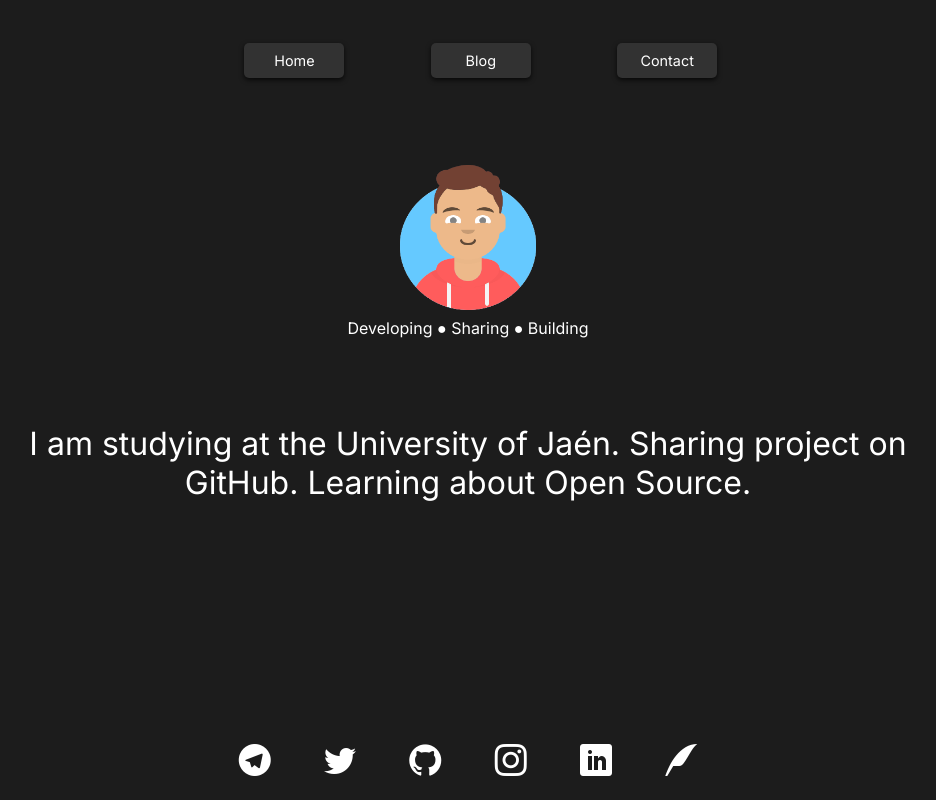
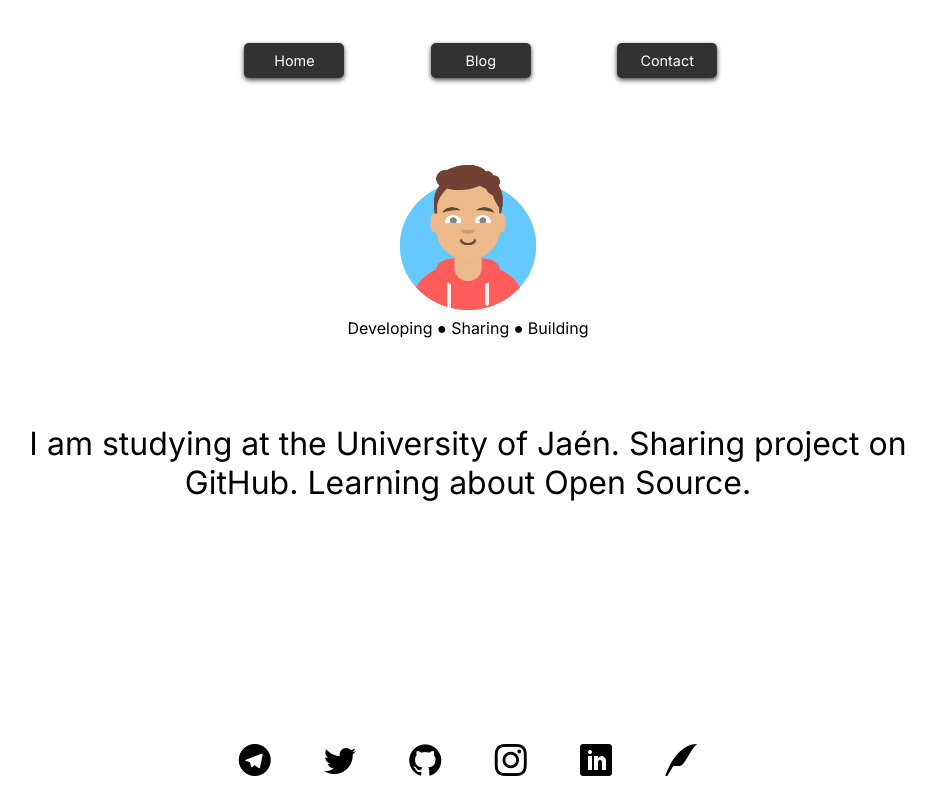
Before and after one commit to manuelalferez/personal-website, a React (Create React App) app: page / in a window 1280 px wide. Shown: the whole page, without its empty margins (172-1108 px from the left). Built offline with nearby package versions, Linux system fonts and the light colour scheme.

Commit message:
Cambiando color de home

```diff
--- a/src/Component/Home/Home.css
+++ b/src/Component/Home/Home.css
@@ -52,7 +52,7 @@
   .icon-telegram,
   .icon-quill {
       font-size: 2em;
-      color: white;
+      color: black;
       text-decoration: none;
   }
 
@@ -83,12 +83,12 @@
   .Home {
       height: 80vh;
       widows: 100vw;
-      background-color: #1C1C1C;
+      background-color: white;
       display: grid;
       grid-template-areas: "picture-status" "description" "social";
       grid-template-rows: 25vh 45vh 10vh;
       padding-top: 20vh;
-      color: white;
+      color: black;
   }
 
   .Picture__Status {
```
